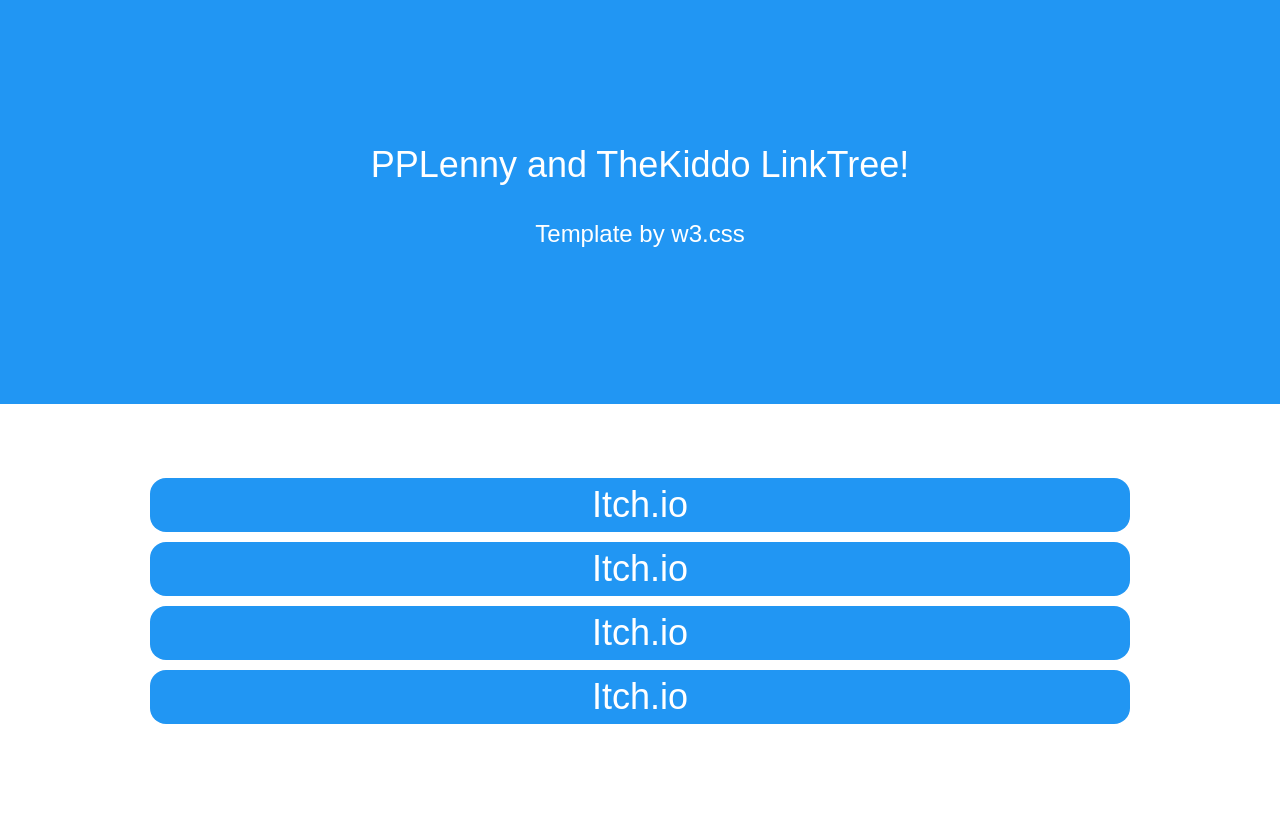
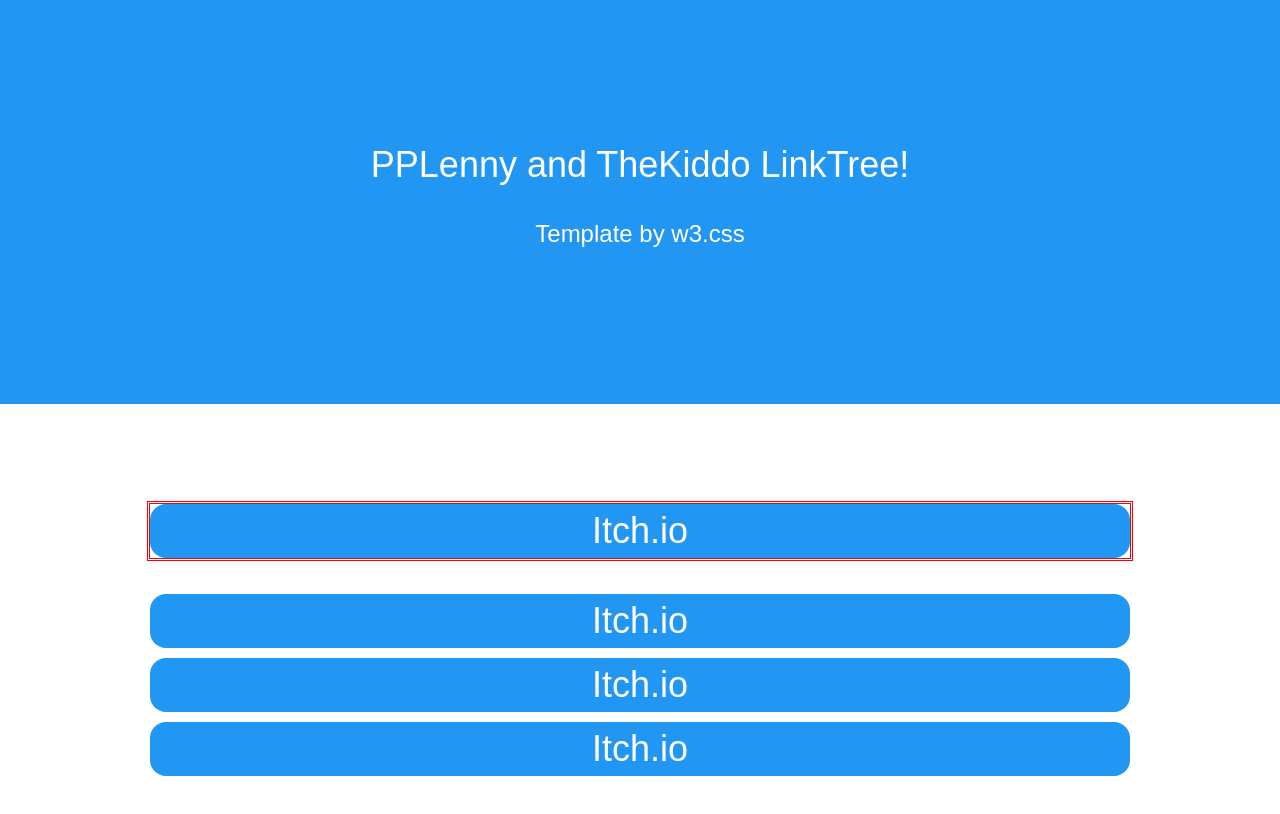
Before and after one commit to ppLenny/BioLenny.github.io, a plain HTML site: page index.html in a window 1280 px wide. Drawn offline with nearby package versions, Linux system fonts and the light colour scheme; a web font is replaced by a local one.

Commit message:
Update index.html

```diff
--- a/index.html
+++ b/index.html
@@ -6,6 +6,8 @@
     <link rel="stylesheet" href="https://fonts.googleapis.com/css?family=Lato">
     <link rel="stylesheet" href="https://fonts.googleapis.com/css?family=Gabarito">
     <style>
+      p {outline-color:red;}
+      p.double {outline-style: double;}
       body,h1,h2,h3,h4,h5,h6 {font-family: "Gabarito", sans-serif}
     </style>
   </head>
@@ -16,7 +18,7 @@
     </header>
     <div class="w3-row-padding w3-padding-64 w3-container">
   		<div class="w3-content">
-      		<h1 class="w3-center w3-blue w3-round-xlarge">Itch.io</h1>
+      		<h1 class="w3-center w3-blue w3-round-xlarge"><p class="double">Itch.io</h1></p>
    		</div>
         <div class="w3-content">
       		<h1 class="w3-center w3-blue w3-round-xlarge">Itch.io</h1>
```
